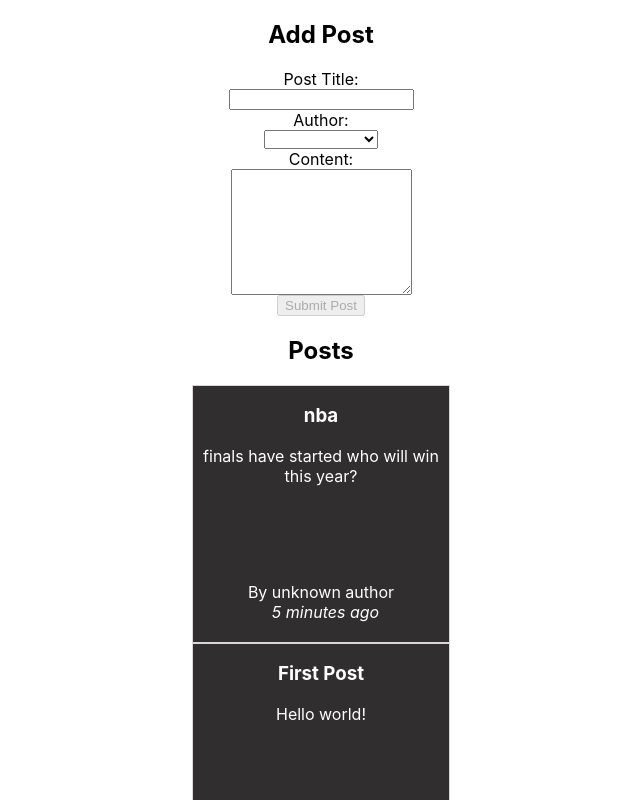
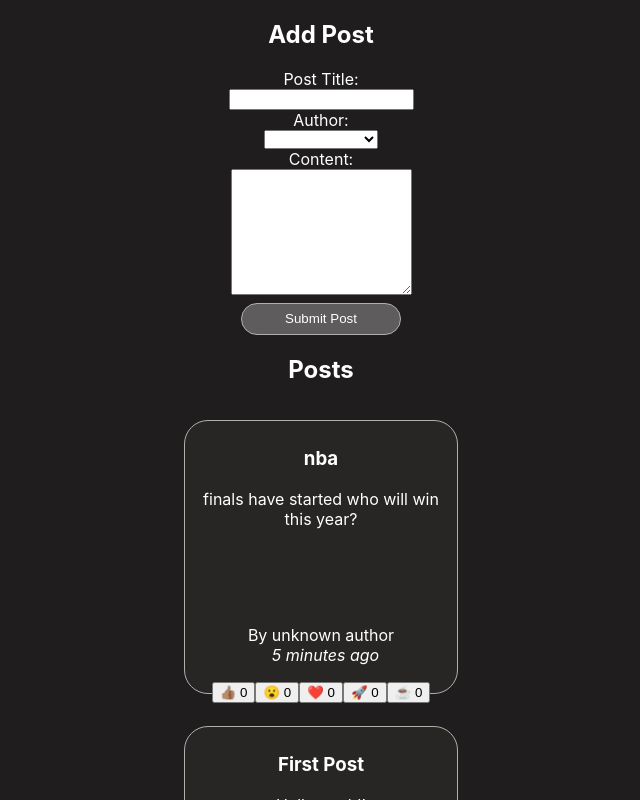
Before and after one commit to dwaynediddy/post-maker, a React (Create React App) app: page / in a window 1280 px wide. Shown: the top 800 px of the page, without its empty margins (319-959 px from the left). Built offline with nearby package versions, Linux system fonts and the light colour scheme.

Commit message:
reaction buttons added

```diff
--- a/src/App.css
+++ b/src/App.css
@@ -1,5 +1,6 @@
 .App {
   text-align: center;
+  color: #fff;
 }
 
 .postForm {
@@ -8,12 +9,18 @@
     flex-direction: column;
 }
 
+.postsCard {
+    padding: 1rem 0;
+}
+
 article {
-    border: 1px solid rgb(222, 214, 214);
-    background-color: rgb(48, 46, 46);
+    border: 1px solid rgb(179, 174, 174);
+    background-color: rgb(40, 37, 37);
     color: white;
     height: 16rem;
     width: 16rem;
+    border-radius: 1.5rem;
+    padding: 0.5rem;
 }
 
 .posts {
@@ -26,5 +33,18 @@ article {
         display: flex;
         flex-direction: column;
         margin-top: 6rem;
+}
 
+.postBtn {
+    border: 1px solid rgb(179, 174, 174);
+    border-radius: 1.25rem;
+    height: 2rem;
+    width: 10rem;
+    color: white;
+    transition: 0.5s ease-in-out;
+    margin-top: 0.5rem;
 }
+
+.postBtn:hover {
+    background-color: rgb(62, 6, 118);
+}
--- a/src/features/posts/AddPostForm.js
+++ b/src/features/posts/AddPostForm.js
@@ -62,6 +62,7 @@ const AddPostForm = () => {
                 rows={8}
             />
             <button
+                className="postBtn"
                 type='button'
                 onClick={onSavePostClicked}
                 disabled={!canSave}
--- a/src/features/posts/PostList.js
+++ b/src/features/posts/PostList.js
@@ -2,6 +2,7 @@ import { useSelector } from 'react-redux'
 import { selectAllPosts } from './postSlice'
 import PostAuthor from '../posts/PostAuthor'
 import TimeAgo from '../posts/TimeAgo'
+import ReactionButtons from './ReactionButton'
 
 const PostList = () => {
     const posts = useSelector(selectAllPosts)
@@ -9,6 +10,7 @@ const PostList = () => {
     const orderedPosts = posts.slice().sort((a, b) => b.date.localeCompare(a.date))
 
     const renderPosts = orderedPosts.map(post => (
+      <section className="postsCard" key={post.id}>
         <article key={post.id}>
             <h3>{post.title}</h3>
             <p>{post.content.substring(0, 100)}</p>
@@ -16,7 +18,9 @@ const PostList = () => {
               <PostAuthor userId={post.userId} />
               <TimeAgo timeStamp={post.date} />
             </p>
+            <ReactionButtons post={post}/>
         </article>
+      </section>
   ))
   return (
     <div className="posts">
--- /dev/null
+++ b/src/features/posts/ReactionButton.js
@@ -0,0 +1,31 @@
+import { useDispatch } from 'react-redux'
+import { reactionAdded } from './postSlice'
+
+const reactionEmojis = {
+    thumbsUp: '👍🏽',
+    wow: '😮',
+    heart: '❤️',
+    rocket: '🚀',
+    coffee: '☕',
+}
+
+const ReactionButtons = ({ post }) => {
+    const dispatch = useDispatch()
+    const reactionButtons = Object.entries(reactionEmojis).map(([name, emoji]) => {
+        return (
+            <button
+            key={name}
+            type="button"
+            className="reactionButton"
+            onClick={() =>
+                dispatch(reactionAdded({ postId: post.id, reaction: name}))
+            }
+            >
+                {emoji} {post.reactions[name]}
+            </button>
+    )
+    })
+        return <div>{reactionButtons}</div>
+}
+
+export default ReactionButtons
--- a/src/features/posts/postSlice.js
+++ b/src/features/posts/postSlice.js
@@ -6,13 +6,27 @@ const initialState = [
         id: '1',
         title: 'First Post',
         content: 'Hello world!',
-        date: sub(new Date(), {minutes: 10}).toISOString()
+        date: sub(new Date(), {minutes: 10}).toISOString(),
+        reactions: {
+            thumbsUp:0,
+            wow: 0,
+            heart: 0,
+            rocket: 0,
+            coffee: 0,
+        }
     },
     {
         id: '2',
         title: 'nba',
         content: 'finals have started who will win this year?',
-        date: sub(new Date(), {minutes: 5}).toISOString()
+        date: sub(new Date(), {minutes: 5}).toISOString(),
+        reactions: {
+            thumbsUp:0,
+            wow: 0,
+            heart: 0,
+            rocket: 0,
+            coffee: 0,
+        }
 
     }
 ]
@@ -36,12 +50,19 @@ const postsSlice = createSlice({
                     }
                 }
             }
+        },
+        reactionAdded(state, action) {
+            const { postId, reaction} = action.payload
+            const existingPost = state.find(post => post.id === postId)
+            if (existingPost) {
+                existingPost.reactions[reaction]++
+            }
         }
     }
 })
 
 export const selectAllPosts = (state) => state.posts
 
-export const { postAdded } = postsSlice.actions
+export const { postAdded, reactionAdded } = postsSlice.actions
 
 export default postsSlice.reducer
--- a/src/index.css
+++ b/src/index.css
@@ -5,6 +5,7 @@ body {
     sans-serif;
   -webkit-font-smoothing: antialiased;
   -moz-osx-font-smoothing: grayscale;
+  background-color: rgb(31, 29, 29);
 }
 
 code {
```
Lines whose indentation alone changed are shown as unchanged.
